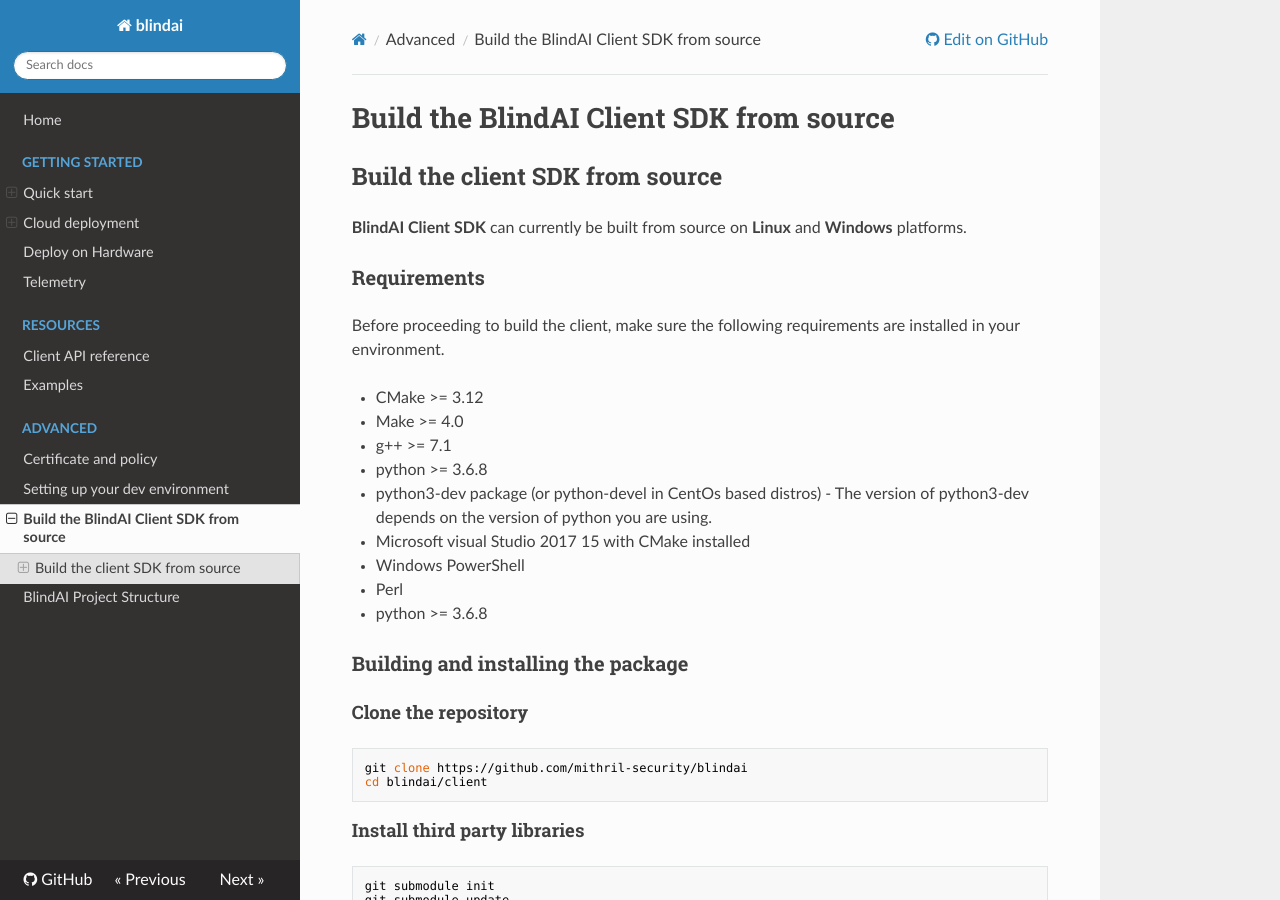
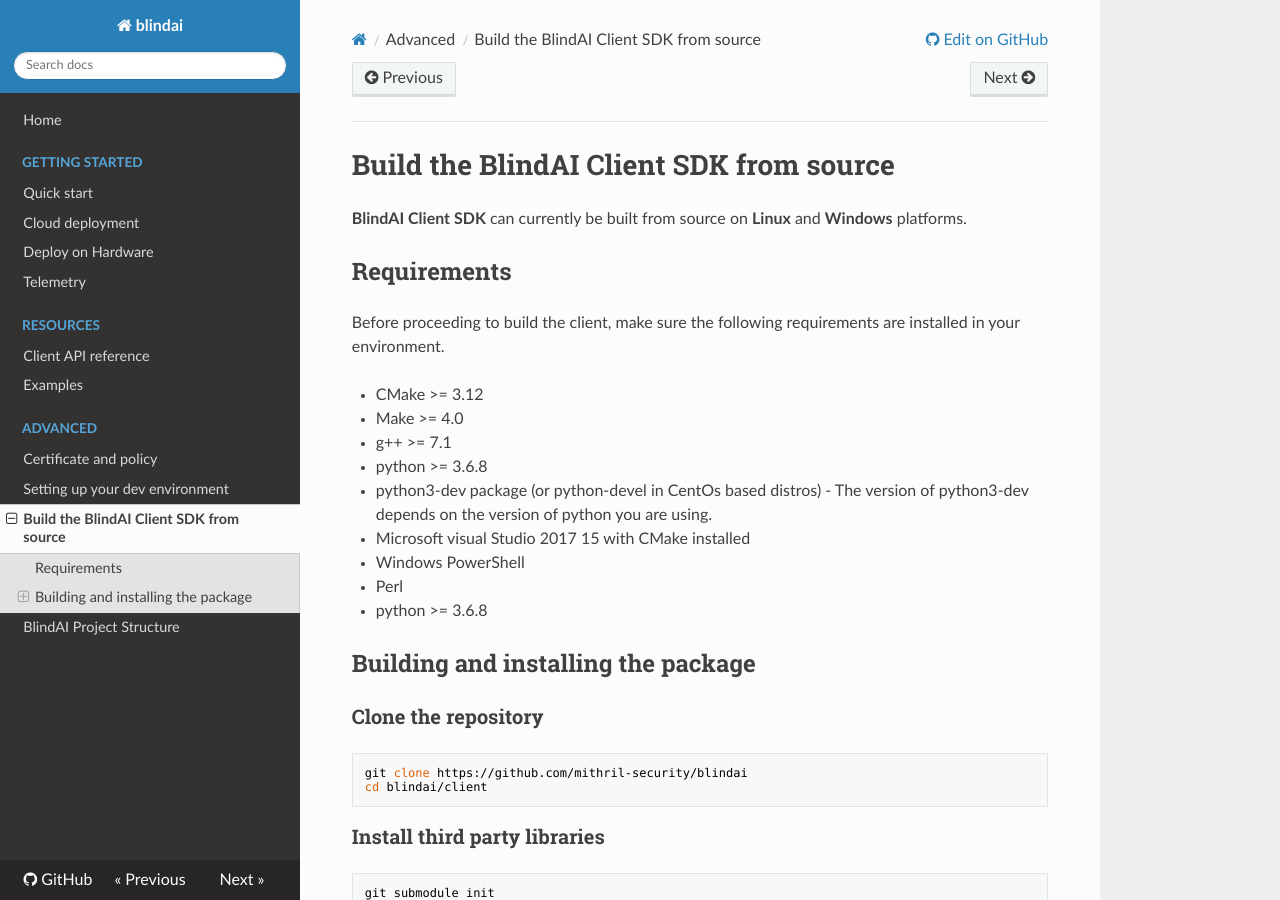
Before and after one commit to mithril-security/blindai, an MkDocs documentation site: the page built from docs/advanced/client_side.md, in a window 1280 px wide and 900 px high. Built offline with MkDocs 1.6.1, drawn with Linux system fonts in a browser that asks for light colours; nearby versions of some CDN libraries.

Commit message:
fix mkdoc navigation bar

````diff
--- a/docs/advanced/client_side.md
+++ b/docs/advanced/client_side.md
@@ -1,10 +1,8 @@
 # Build the BlindAI Client SDK from source
-
-## Build the client SDK from source&#x20;
 
 **BlindAI Client SDK** can currently be built from source on **Linux** and **Windows** platforms.&#x20;
 
-### Requirements
+## Requirements
 
 Before proceeding to build the client, make sure the following requirements are installed in your environment.&#x20;
 
@@ -25,23 +23,23 @@
 
 
 
-### Building and installing the package
+## Building and installing the package
 
-#### **Clone the repository**
+### **Clone the repository**
 
 ```bash
 git clone https://github.com/mithril-security/blindai
 cd blindai/client
 ```
 
-#### Install third party libraries
+### Install third party libraries
 
 ```bash
 git submodule init
 git submodule update
 ```
 
-#### Create and activate a virtual environment
+### Create and activate a virtual environment
 
 
 
@@ -59,7 +57,7 @@
 
 
 
-#### Check pip version
+### Check pip version
 
 
 **pip >= 21** is needed, so make sure to check your pip version,**i**s and to update it in case a prior version was installed.
@@ -77,13 +75,13 @@
 $ pip install -U pip
 ```
 
-#### Install development dependencies
+### Install development dependencies
 
 ```bash
 $ pip install -r requirements.txt
 ```
 
-#### Trigger the Build process
+### Trigger the Build process
 
 ```bash
 pip install . --use-feature=in-tree-build
--- a/mkdocs.yml
+++ b/mkdocs.yml
@@ -6,6 +6,7 @@
 
 theme:
   name: "readthedocs"
+  prev_next_buttons_location: both
 
 plugins:
 - search
@@ -13,13 +14,8 @@
 nav:
 - Home: 'index.md'
 - 'Getting started':
-  - 'Quick start':
-    - 'getting-started/quick-start/run-the-blindai-server.md'
-    - 'getting-started/quick-start/prepare-the-model.md'
-    - 'getting-started/quick-start/send-and-run-the-model.md'
-  - 'Cloud deployment':
-    - 'getting-started/cloud-deployment/azure-dcsv2.md'
-    - 'getting-started/cloud-deployment/azure-dcsv3.md'
+  - 'getting-started/quick-start.md'
+  - 'getting-started/cloud-deployment.md'
   - 'getting-started/deploy-on-hardware.md'
   - 'getting-started/telemetry.md'
 - 'Resources':
````
Also changed, not shown: docs/getting-started/cloud-deployment.md (added, +153 -0 lines), docs/getting-started/cloud-deployment/azure-dcsv2.md (deleted, +0 -73 lines), docs/getting-started/cloud-deployment/azure-dcsv3.md (deleted, +0 -73 lines), docs/getting-started/cloud-deployment/index.md (deleted, +0 -7 lines), docs/getting-started/deploy-on-hardware.md (+1 -1 lines), docs/getting-started/quick-start.md (added, +133 -0 lines), docs/getting-started/quick-start/prepare-the-model.md (deleted, +0 -38 lines), docs/getting-started/quick-start/run-the-blindai-server.md (deleted, +0 -20 lines), docs/getting-started/quick-start/send-and-run-the-model.md (deleted, +0 -67 lines).
